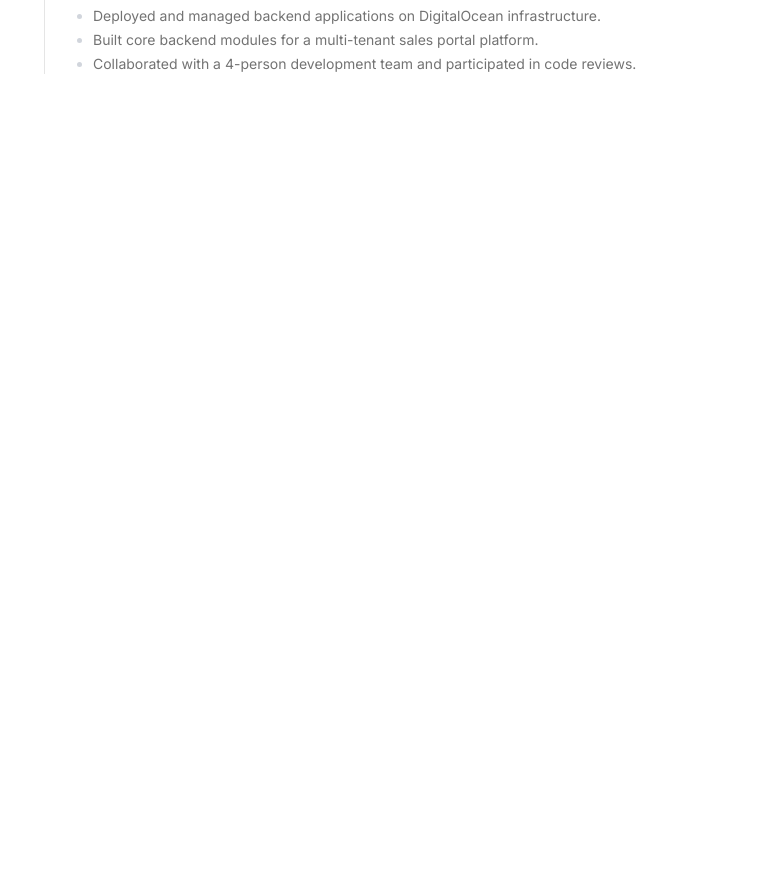
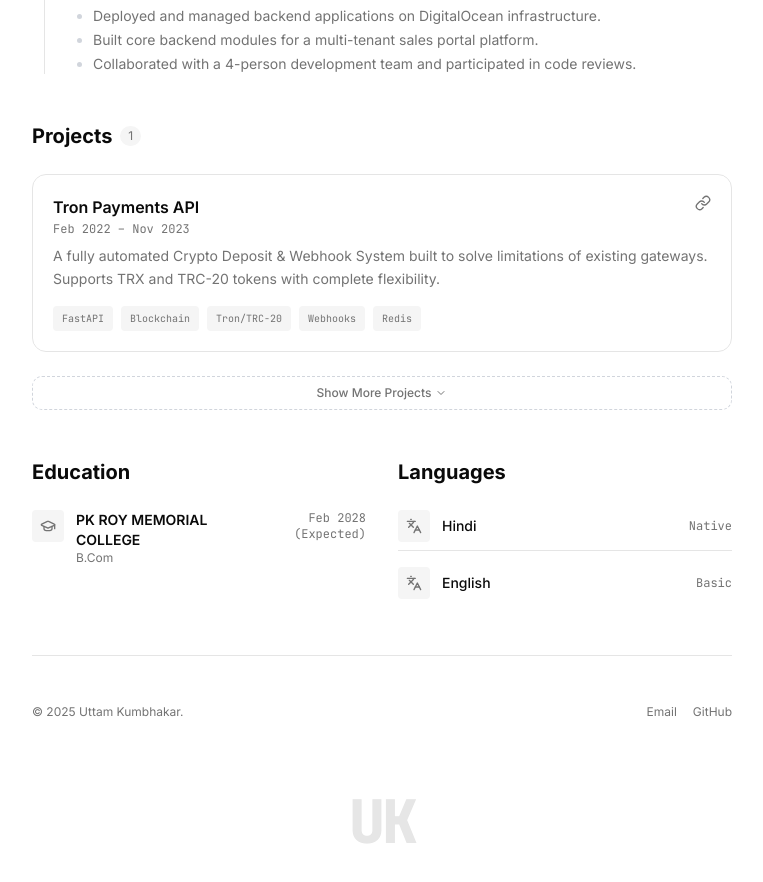
Before and after one commit to blocksdevpro/portfolio-updated, a Next.js app: page / in a window 1280 px wide. Shown: the part 1260-2142 px from the top of the page, without its empty margins (258-1021 px from the left). Before the commit the page ends 1382 px from the top, so only its background shows below. Built offline with nearby package versions, Linux system fonts and the light colour scheme.

Commit message:
feat: implement initial portfolio page structure with sections, UI components, and resume data

```diff
--- a/src/app/page.tsx
+++ b/src/app/page.tsx
@@ -1,9 +1,12 @@
 "use client";
 
 import { About } from "@/components/sections/about";
+import { Education } from "@/components/sections/education";
 import { Experience } from "@/components/sections/experience";
+import { Footer } from "@/components/sections/footer";
 import { Header } from "@/components/sections/header";
 import { Hero } from "@/components/sections/hero";
+import { Projects } from "@/components/sections/projects";
 import { Socials } from "@/components/sections/socials";
 import { TechStack } from "@/components/sections/tech-stack";
 import { RESUME_DATA } from "@/constants/resume";
@@ -21,6 +24,12 @@ export default function Home() {
         <About data={RESUME_DATA} />
         <TechStack skills={RESUME_DATA.skills} />
         <Experience experience={RESUME_DATA.experience} />
+        <Projects projects={RESUME_DATA.projects} />
+        <Education
+          education={RESUME_DATA.education}
+          languages={RESUME_DATA.languages}
+        />
+        <Footer data={RESUME_DATA} />
       </main>
     </>
   );
--- /dev/null
+++ b/src/components/sections/education.tsx
@@ -0,0 +1,71 @@
+import React from "react";
+import { GraduationCap, Languages as LanguagesIcon } from "lucide-react";
+import { ResumeData } from "@/types/resume";
+
+interface EducationProps {
+  education: ResumeData["education"];
+  languages: ResumeData["languages"];
+}
+
+export const Education: React.FC<EducationProps> = ({
+  education,
+  languages,
+}) => {
+  return (
+    <div
+      className="grid grid-cols-1 sm:grid-cols-2 gap-8 animate-fade-in delay-700"
+    >
+      <section className="space-y-6">
+        <h2 className="text-xl font-bold text-foreground">
+          Education
+        </h2>
+        <div className="space-y-4">
+          {education.map((edu, idx) => (
+            <div key={idx} className="flex justify-between items-start">
+              <div className="flex gap-3">
+                <div className="w-8 h-8 rounded bg-muted flex items-center justify-center text-muted-foreground shrink-0">
+                  <GraduationCap className="w-4 h-4" />
+                </div>
+                <div>
+                  <h3 className="text-sm font-semibold text-foreground">
+                    {edu.school}
+                  </h3>
+                  <p className="text-xs text-muted-foreground">{edu.degree}</p>
+                </div>
+              </div>
+              <span className="text-xs text-muted-foreground font-mono text-right ml-2">
+                {edu.year}
+              </span>
+            </div>
+          ))}
+        </div>
+      </section>
+
+      <section className="space-y-6">
+        <h2 className="text-xl font-bold text-foreground">
+          Languages
+        </h2>
+        <div className="space-y-4">
+          {languages.map((lang, idx) => (
+            <div
+              key={idx}
+              className="flex justify-between items-center border-b pb-2 last:border-0"
+            >
+              <div className="flex gap-3 items-center">
+                <div className="w-8 h-8 rounded bg-muted flex items-center justify-center text-muted-foreground shrink-0">
+                  <LanguagesIcon className="w-4 h-4" />
+                </div>
+                <h3 className="text-sm font-medium text-foreground">
+                  {lang.language}
+                </h3>
+              </div>
+              <span className="text-xs text-muted-foreground font-mono">
+                {lang.level}
+              </span>
+            </div>
+          ))}
+        </div>
+      </section>
+    </div>
+  );
+};
--- a/src/components/sections/experience.tsx
+++ b/src/components/sections/experience.tsx
@@ -14,16 +14,16 @@ export const Experience: React.FC<ExperienceProps> = ({ experience }) => {
         {experience.map((job, index) => (
           <div key={index} className="relative pl-8 group">
             {/* fix the blue group hover effect! */}
-            <div className="absolute -left-[6px] top-1 h-2.5 w-2.5 rounded-full bg-zinc-300 dark:bg-muted ring-3 ring-background group-hover:bg-blue-500 transition-colors"></div>
+            <div className="absolute -left-[6px] top-[2px] h-2.5 w-2.5 rounded-full bg-zinc-300  dark:bg-muted ring-4 ring-background group-hover:bg-blue-500 dark:group-hover:bg-blue-500 transition-colors"></div>
             <div className="flex flex-col sm:flex-row sm:items-center sm:justify-between mb-2">
               <h3 className="font-semibold text-foreground">{job.title}</h3>
               <span className="text-xs text-muted-foreground font-mono bg-muted px-2 py-1 rounded">
                 {job.period}
               </span>
             </div>
-            <div className="text-sm text-foreground/70 mb-2 font-medium">
+            <div className="text-sm text-muted-foreground mb-2 font-semibold">
               {job.company}{" "}
-              <span className="text-muted-foreground/70 font-normal">
+              <span className="text-muted-foreground font-normal">
                 • {job.description}
               </span>
             </div>
--- /dev/null
+++ b/src/components/sections/footer.tsx
@@ -0,0 +1,54 @@
+import React from "react";
+import { ResumeData } from "@/types/resume";
+
+interface FooterProps {
+  data: ResumeData;
+}
+
+export const Footer: React.FC<FooterProps> = ({ data }) => {
+  const currentYear = new Date().getFullYear();
+
+  return (
+    <>
+      <footer
+        className="pt-12 pb-6 border-t flex flex-col sm:flex-row justify-between items-center text-xs text-muted-foreground animate-fade-in delay-800"
+
+      >
+        <div className="flex items-center gap-1 mb-2 sm:mb-0">
+          <span>
+            &copy; {currentYear} {data.name}.
+          </span>
+        </div>
+        <div className="flex items-center gap-4">
+          <a
+            href={`mailto:${data.email}`}
+            className="hover:text-foreground hover:underline transition-colors"
+          >
+            Email
+          </a>
+          {data.socials.twitter && (
+            <a
+              href={data.socials.twitter}
+              className="hover:text-foreground hover:underline transition-colors"
+            >
+              Twitter
+            </a>
+          )}
+          {data.socials.github && (
+            <a
+              href={data.socials.github}
+              className="hover:text-foreground hover:underline transition-colors"
+            >
+              GitHub
+            </a>
+          )}
+        </div>
+      </footer>
+
+      {/* Branding Logo at bottom */}
+      <div className="w-full flex justify-center pb-12 opacity-10 select-none">
+        <div className="text-6xl font-black tracking-tighter font-mono">UK</div>
+      </div>
+    </>
+  );
+};
--- a/src/components/sections/projects.tsx
+++ b/src/components/sections/projects.tsx
@@ -8,16 +8,10 @@ interface ProjectsProps {
 
 export const Projects: React.FC<ProjectsProps> = ({ projects }) => {
   return (
-    <section
-      id="projects"
-      className="space-y-6 animate-fade-in"
-      style={{ animationDelay: "0.5s" }}
-    >
+    <section id="projects" className="space-y-6 animate-fade-in delay-600">
       <div className="flex items-center gap-2">
-        <h2 className="text-xl font-bold text-zinc-900 dark:text-white">
-          Projects
-        </h2>
-        <span className="text-xs bg-gray-100 dark:bg-gray-800 text-gray-600 dark:text-gray-400 px-2 py-0.5 rounded-full">
+        <h2 className="text-xl font-bold text-foreground">Projects</h2>
+        <span className="text-xs bg-muted text-muted-foreground px-2 py-0.5 rounded-full">
           {projects.length}
         </span>
       </div>
@@ -26,27 +20,27 @@ export const Projects: React.FC<ProjectsProps> = ({ projects }) => {
         {projects.map((project, index) => (
           <div
             key={index}
-            className="group border border-gray-200 dark:border-gray-800 rounded-xl p-5 hover:bg-gray-50 dark:hover:bg-zinc-900 transition-all"
+            className="group border rounded-xl p-5 hover:bg-muted/40 transition-all"
           >
             <div className="flex justify-between items-start mb-2">
               <div>
-                <h3 className="font-semibold text-zinc-900 dark:text-white group-hover:text-blue-600">
+                <h3 className="font-semibold text-foreground group-hover:text-blue-600">
                   {project.title}
                 </h3>
-                <p className="text-xs text-zinc-400 font-mono mt-0.5">
+                <p className="text-xs text-muted-foreground font-mono mt-0.5">
                   {project.date}
                 </p>
               </div>
               <div className="flex gap-2">
                 {project.link && project.link !== "#" && (
                   <a href={project.link} target="_blank" rel="noreferrer">
-                    <Link className="w-4 h-4 text-gray-400 hover:text-black dark:hover:text-white" />
+                    <Link className="w-4 h-4 text-muted-foreground hover:text-foreground" />
                   </a>
                 )}
               </div>
             </div>
 
-            <p className="text-sm text-zinc-600 dark:text-zinc-400 mt-2 mb-4 leading-relaxed">
+            <p className="text-sm text-muted-foreground mt-2 mb-4 leading-relaxed">
               {project.description}
             </p>
 
@@ -54,7 +48,7 @@ export const Projects: React.FC<ProjectsProps> = ({ projects }) => {
               {project.tech.map((t) => (
                 <span
                   key={t}
-                  className="flex items-center text-[10px] font-mono bg-zinc-100 dark:bg-zinc-800 px-2 py-1 rounded text-zinc-600 dark:text-zinc-300 border border-transparent dark:border-zinc-700"
+                  className="flex items-center text-[10px] font-mono bg-muted px-2 py-1 rounded text-muted-foreground border border-transparent dark:border-zinc-700"
                 >
                   {t}
                 </span>
@@ -68,7 +62,7 @@ export const Projects: React.FC<ProjectsProps> = ({ projects }) => {
         This button is decorative since we only have one project from the resume,
         but kept for visual fidelity to the template requested
       */}
-      <button className="w-full py-2 text-xs font-medium text-zinc-500 hover:text-zinc-900 dark:hover:text-white border border-dashed border-gray-300 dark:border-gray-700 rounded-lg hover:bg-gray-50 dark:hover:bg-zinc-900 transition-colors flex items-center justify-center">
+      <button className="w-full py-2 text-xs font-medium text-muted-foreground hover:text-foreground border border-dashed border-gray-300 dark:border-gray-700 rounded-lg hover:bg-gray-50 dark:hover:bg-zinc-900 transition-colors flex items-center justify-center">
         Show More Projects <ChevronDown className="w-3 h-3 ml-1" />
       </button>
     </section>
--- /dev/null
+++ b/src/components/ui/badge.tsx
@@ -0,0 +1,46 @@
+import * as React from "react"
+import { Slot } from "@radix-ui/react-slot"
+import { cva, type VariantProps } from "class-variance-authority"
+
+import { cn } from "@/lib/utils"
+
+const badgeVariants = cva(
+  "inline-flex items-center justify-center rounded-full border px-2 py-0.5 text-xs font-medium w-fit whitespace-nowrap shrink-0 [&>svg]:size-3 gap-1 [&>svg]:pointer-events-none focus-visible:border-ring focus-visible:ring-ring/50 focus-visible:ring-[3px] aria-invalid:ring-destructive/20 dark:aria-invalid:ring-destructive/40 aria-invalid:border-destructive transition-[color,box-shadow] overflow-hidden",
+  {
+    variants: {
+      variant: {
+        default:
+          "border-transparent bg-primary text-primary-foreground [a&]:hover:bg-primary/90",
+        secondary:
+          "border-transparent bg-secondary text-secondary-foreground [a&]:hover:bg-secondary/90",
+        destructive:
+          "border-transparent bg-destructive text-white [a&]:hover:bg-destructive/90 focus-visible:ring-destructive/20 dark:focus-visible:ring-destructive/40 dark:bg-destructive/60",
+        outline:
+          "text-foreground [a&]:hover:bg-accent [a&]:hover:text-accent-foreground",
+      },
+    },
+    defaultVariants: {
+      variant: "default",
+    },
+  }
+)
+
+function Badge({
+  className,
+  variant,
+  asChild = false,
+  ...props
+}: React.ComponentProps<"span"> &
+  VariantProps<typeof badgeVariants> & { asChild?: boolean }) {
+  const Comp = asChild ? Slot : "span"
+
+  return (
+    <Comp
+      data-slot="badge"
+      className={cn(badgeVariants({ variant }), className)}
+      {...props}
+    />
+  )
+}
+
+export { Badge, badgeVariants }
--- /dev/null
+++ b/src/components/ui/card.tsx
@@ -0,0 +1,92 @@
+import * as React from "react"
+
+import { cn } from "@/lib/utils"
+
+function Card({ className, ...props }: React.ComponentProps<"div">) {
+  return (
+    <div
+      data-slot="card"
+      className={cn(
+        "bg-card text-card-foreground flex flex-col gap-6 rounded-xl border py-6 shadow-sm",
+        className
+      )}
+      {...props}
+    />
+  )
+}
+
+function CardHeader({ className, ...props }: React.ComponentProps<"div">) {
+  return (
+    <div
+      data-slot="card-header"
+      className={cn(
+        "@container/card-header grid auto-rows-min grid-rows-[auto_auto] items-start gap-2 px-6 has-data-[slot=card-action]:grid-cols-[1fr_auto] [.border-b]:pb-6",
+        className
+      )}
+      {...props}
+    />
+  )
+}
+
+function CardTitle({ className, ...props }: React.ComponentProps<"div">) {
+  return (
+    <div
+      data-slot="card-title"
+      className={cn("leading-none font-semibold", className)}
+      {...props}
+    />
+  )
+}
+
+function CardDescription({ className, ...props }: React.ComponentProps<"div">) {
+  return (
+    <div
+      data-slot="card-description"
+      className={cn("text-muted-foreground text-sm", className)}
+      {...props}
+    />
+  )
+}
+
+function CardAction({ className, ...props }: React.ComponentProps<"div">) {
+  return (
+    <div
+      data-slot="card-action"
+      className={cn(
+        "col-start-2 row-span-2 row-start-1 self-start justify-self-end",
+        className
+      )}
+      {...props}
+    />
+  )
+}
+
+function CardContent({ className, ...props }: React.ComponentProps<"div">) {
+  return (
+    <div
+      data-slot="card-content"
+      className={cn("px-6", className)}
+      {...props}
+    />
+  )
+}
+
+function CardFooter({ className, ...props }: React.ComponentProps<"div">) {
+  return (
+    <div
+      data-slot="card-footer"
+      className={cn("flex items-center px-6 [.border-t]:pt-6", className)}
+      {...props}
+    />
+  )
+}
+
+export {
+  Card,
+  CardHeader,
+  CardFooter,
+  CardTitle,
+  CardAction,
+  CardDescription,
+  CardContent,
+}
--- a/src/constants/resume.ts
+++ b/src/constants/resume.ts
@@ -53,7 +53,7 @@ export const RESUME_DATA: ResumeData = {
         "A fully automated Crypto Deposit & Webhook System built to solve limitations of existing gateways. Supports TRX and TRC-20 tokens with complete flexibility.",
       tech: ["FastAPI", "Blockchain", "Tron/TRC-20", "Webhooks", "Redis"],
       date: "Feb 2022 – Nov 2023",
-      link: "#",
+      link: "https://github.com/uttamkumbhakar/tron-payments-api",
     },
   ],
   education: [
```
